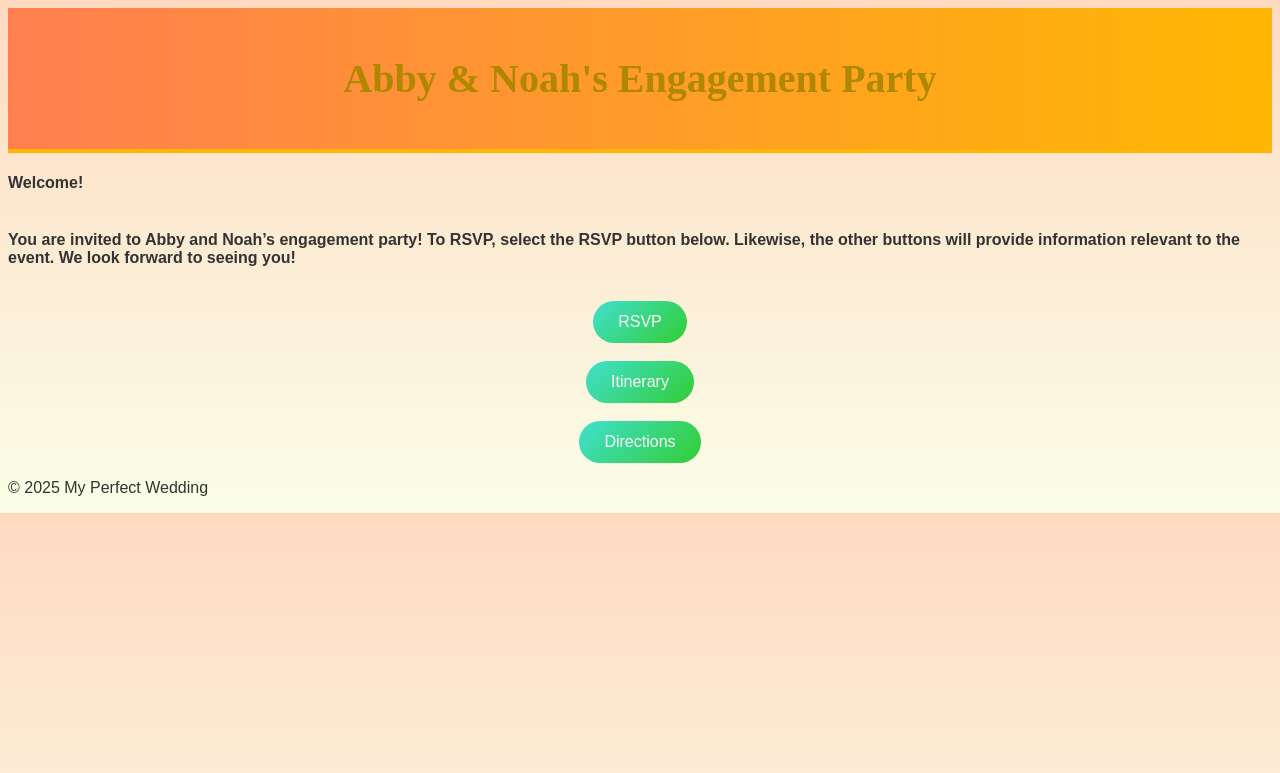
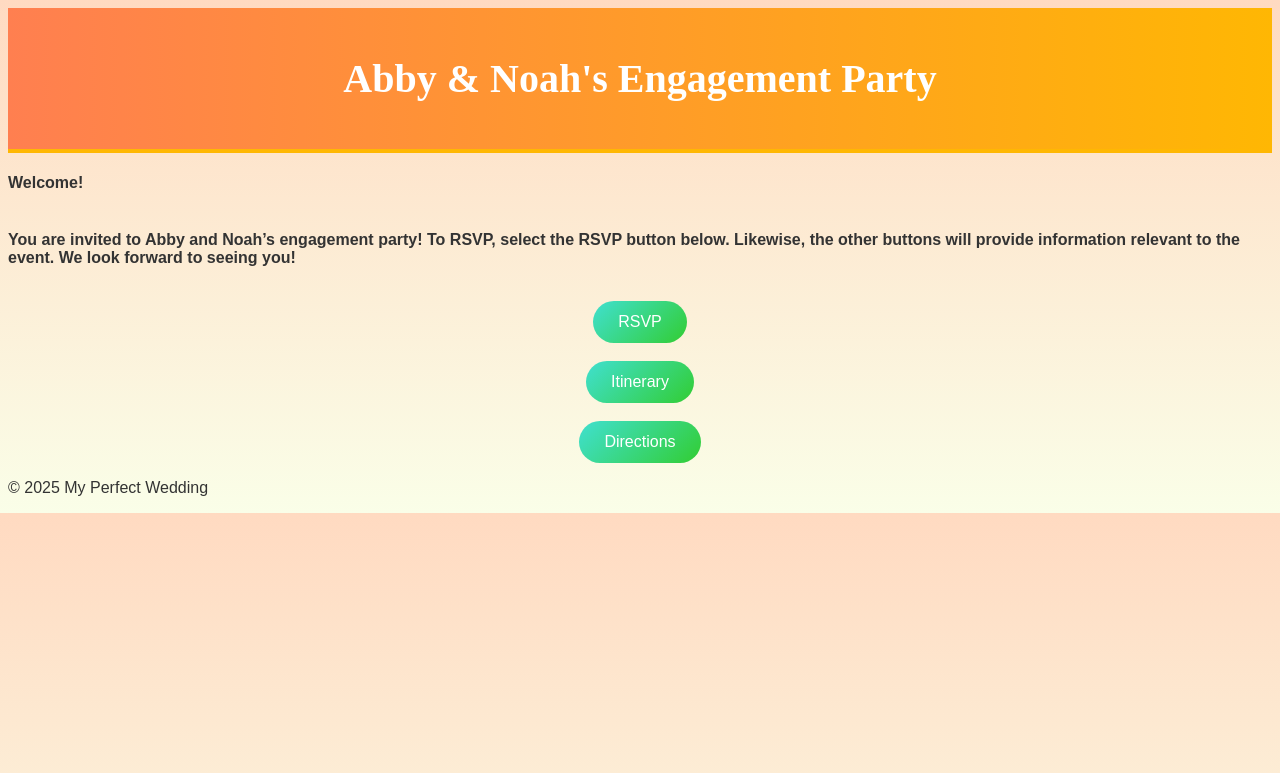
Before and after one commit to GitHerDone17/MyPerfectWedding, a Jekyll site: the page built from index.md, in a window 1280 px wide. Shown: the top 773 px of the page. Built offline with Jekyll 4.4.1, drawn with Linux system fonts in a browser that asks for light colours; our own code applies the rules of GitHub Pages for plain Markdown files.

Commit message:
Update custom.css

```diff
--- a/assets/css/custom.css
+++ b/assets/css/custom.css
@@ -8,7 +8,7 @@ body {
 /* Header Styling */
 header {
   background: linear-gradient(to right, #FF7F50, #FFB703); /* Warm summer yellow */
-  color: #FFFFFF; /* Darker grey for contrast */
+  color: #FFFFFF;
   padding: 20px;
   text-align: center;
   border-bottom: 4px solid #FFB703; /* Slightly darker yellow border */
@@ -16,7 +16,7 @@ header {
 
 /* Main Title */
 h1 {
-  color: #B08700; /* Deep golden yellow-orange */
+  color: #FFFFFF; /* white */
   font-family: 'Pacifico';
   font-size: 2.5rem; /* Make it bold and welcoming */
 }
```
